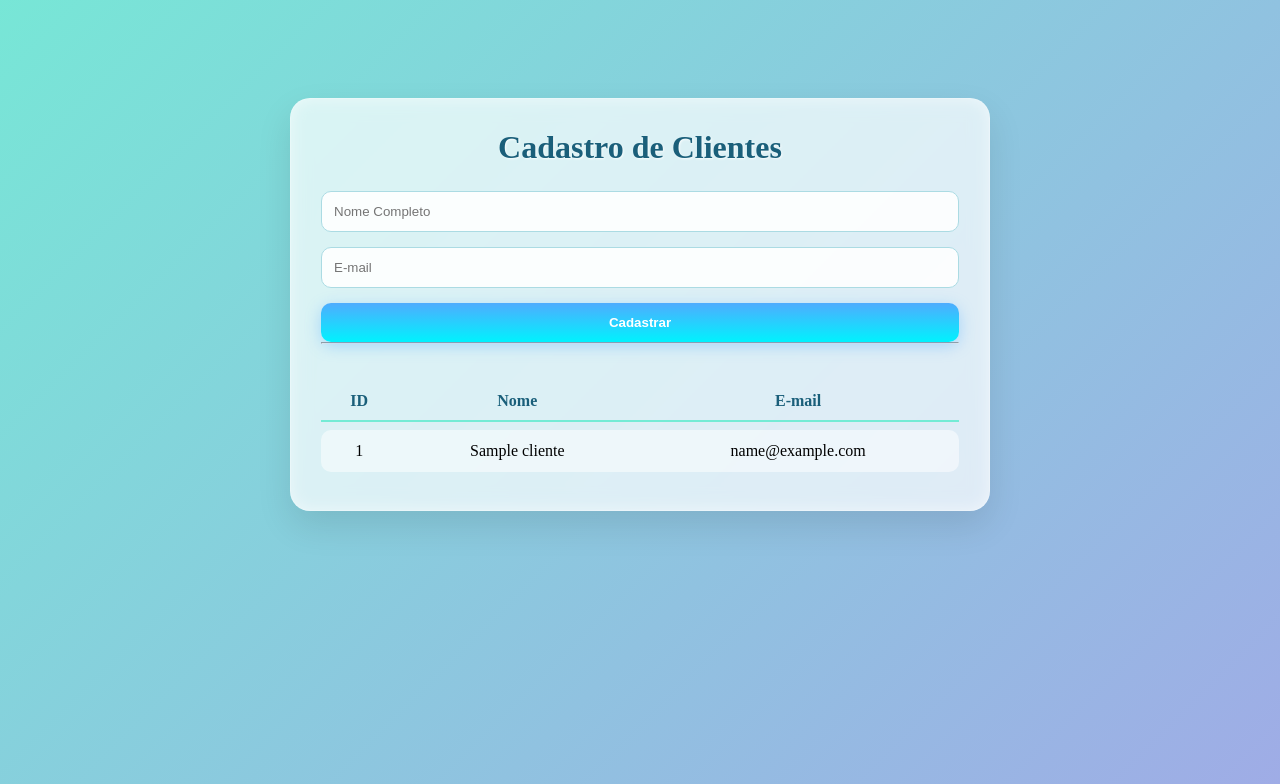
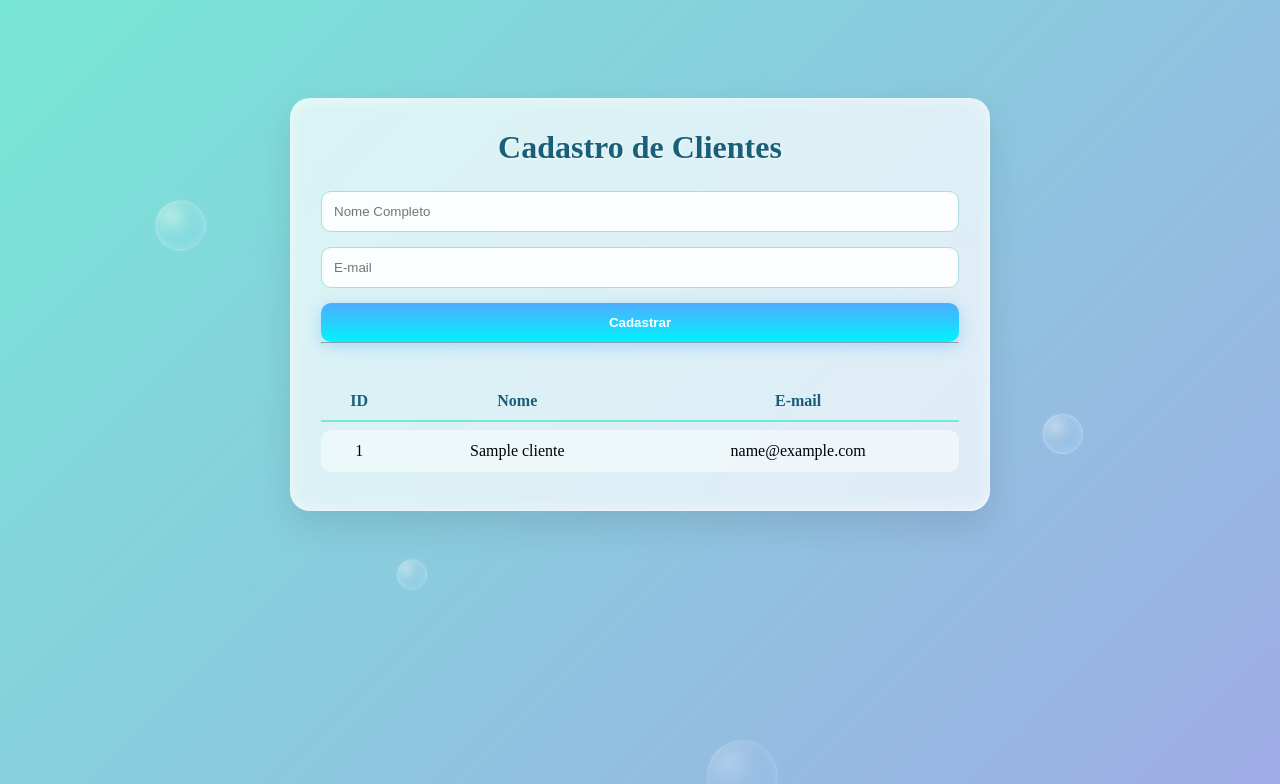
Before and after one commit to martinikarina-ux/paocomovo, a Flask app: page / in a window 1280 px wide. Shown: the part 176-960 px from the top of the page. Run offline with Flask 3, Linux system fonts and the light colour scheme; tables that the repository leaves empty hold one stand-in row (values such as "Sample post"); some web fonts are replaced.

Commit message:
,jfakshfjashdja

```diff
--- a/pastinhacompao/static/style.css
+++ b/pastinhacompao/static/style.css
@@ -141,3 +141,90 @@ tr {
         transform: translateY(0);
     }
 }
+
+/* Container que ocupa a tela toda atrás do conteúdo */
+.bubble-container {
+    position: fixed;
+    top: 0;
+    left: 0;
+    width: 100%;
+    height: 100%;
+    z-index: -1;
+    /* Fica atrás do seu formulário */
+    overflow: hidden;
+    pointer-events: none;
+}
+
+/* Estilo da Bolha (Aspecto Glossy/Frutiger) */
+.bubble {
+    position: absolute;
+    bottom: -100px;
+    width: 40px;
+    height: 40px;
+    background: radial-gradient(circle at 30% 30%, rgba(255, 255, 255, 0.4), rgba(255, 255, 255, 0.1) 40%, rgba(100, 200, 255, 0.2) 80%);
+    border: 1px solid rgba(255, 255, 255, 0.3);
+    border-radius: 50%;
+    box-shadow: inset -2px -2px 10px rgba(255, 255, 255, 0.2), 0 0 10px rgba(255, 255, 255, 0.1);
+    animation: floatUp 15s infinite linear;
+}
+
+/* Animação de subir e balançar */
+@keyframes floatUp {
+    0% {
+        transform: translateY(0) translateX(0);
+        opacity: 0;
+    }
+
+    10% {
+        opacity: 1;
+    }
+
+    90% {
+        opacity: 1;
+    }
+
+    100% {
+        transform: translateY(-120vh) translateX(50px);
+        opacity: 0;
+    }
+}
+
+/* Variando posições e tamanhos para não ficarem iguais */
+.bubble:nth-child(1) {
+    left: 10%;
+    width: 50px;
+    height: 50px;
+    animation-duration: 12s;
+}
+
+.bubble:nth-child(2) {
+    left: 30%;
+    width: 30px;
+    height: 30px;
+    animation-duration: 18s;
+    animation-delay: 2s;
+}
+
+.bubble:nth-child(3) {
+    left: 55%;
+    width: 70px;
+    height: 70px;
+    animation-duration: 25s;
+    animation-delay: 5s;
+}
+
+.bubble:nth-child(4) {
+    left: 80%;
+    width: 40px;
+    height: 40px;
+    animation-duration: 15s;
+    animation-delay: 1s;
+}
+
+.bubble:nth-child(5) {
+    left: 90%;
+    width: 25px;
+    height: 25px;
+    animation-duration: 20s;
+    animation-delay: 8s;
+}
--- a/pastinhacompao/templates/index.html
+++ b/pastinhacompao/templates/index.html
@@ -1,10 +1,12 @@
 <!DOCTYPE html>
 <html lang="pt-br">
+
 <head>
     <meta charset="UTF-8">
     <link rel="stylesheet" href="{{ url_for('static', filename='style.css') }}">
     <title>Cadastro de Clientes</title>
 </head>
+
 <body>
     <div class="container">
         <h1>Cadastro de Clientes</h1>
@@ -37,6 +39,14 @@
         </table>
     </div>
 
+    <div class="bubble-container">
+        <div class="bubble"></div>
+        <div class="bubble"></div>
+        <div class="bubble"></div>
+        <div class="bubble"></div>
+        <div class="bubble"></div>
+    </div>
 
 </body>
+
 </html>
```
